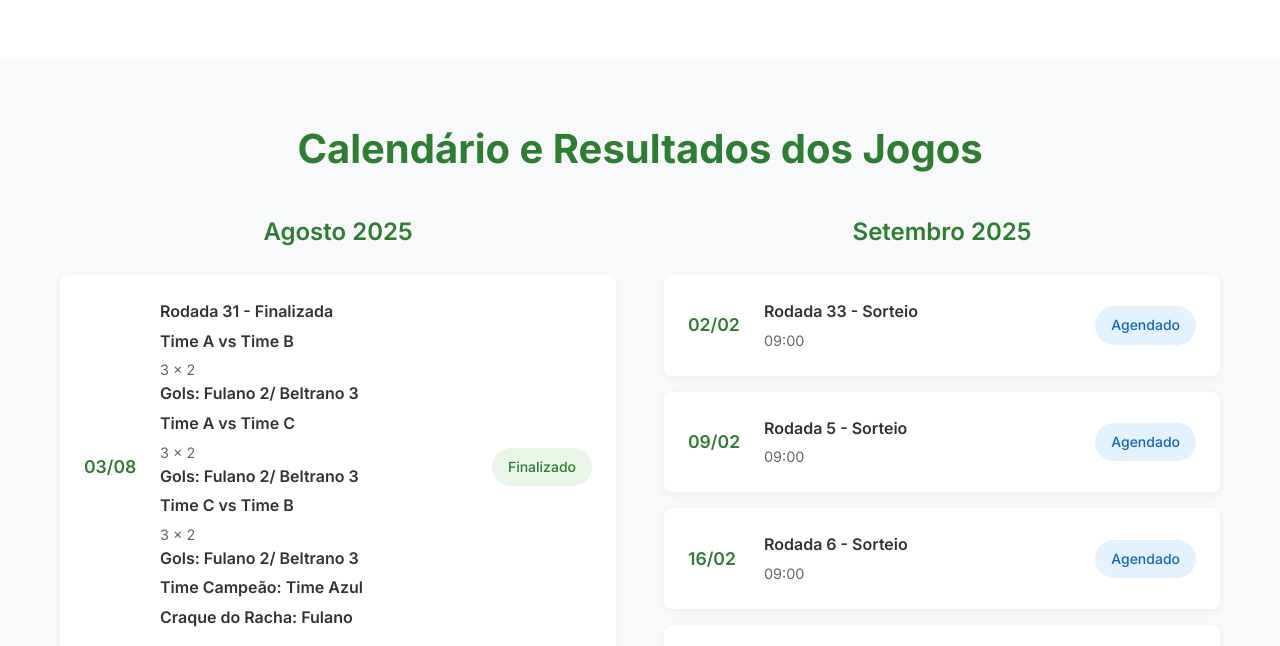
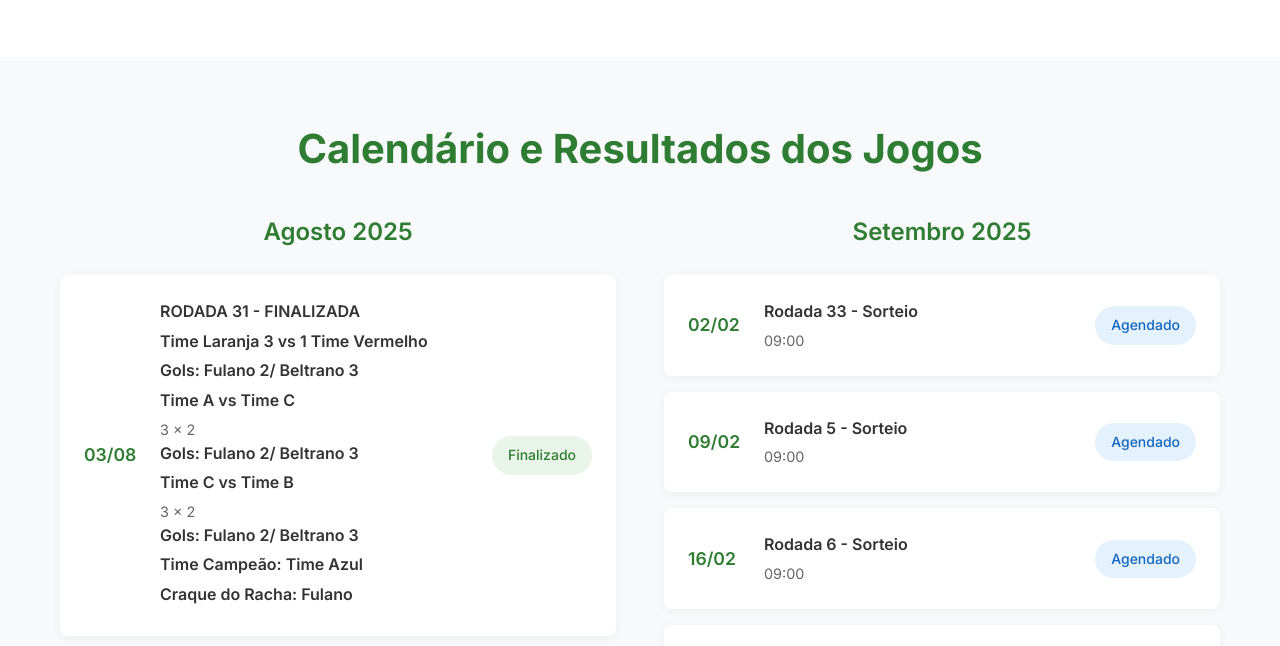
Before and after one commit to AmigosdoJuventus/amigos-juventus-site, a plain HTML site: page temporada2025.html in a window 1280 px wide. Shown: the part 759-1405 px from the top of the page. Drawn offline with Linux system fonts and the light colour scheme.

Commit message:
Update temporada2025.html
Alteração de resultados para testes de fonte e espaços entre os dados.

```diff
--- a/temporada2025.html
+++ b/temporada2025.html
@@ -50,7 +50,7 @@
                     <div class="stat-label">Rodadas Programadas</div>
                 </div>
                 <div class="stat-card">
-                    <div class="stat-number">30</div>
+                    <div class="stat-number">31</div>
                     <div class="stat-label">Rodadas Realizadas</div>
                 </div>
                 <div class="stat-card">
@@ -72,16 +72,18 @@
                         <div class="game-item completed">
                             <div class="game-date">03/08</div>
                             <div class="game-info">
-                                <div class="game-teams">Rodada 31 - Finalizada</div>
-                                <div class="game-teams">Time A vs Time B</div>
+                                <div class="game-teams">RODADA 31 - FINALIZADA</div>
+                                <div class="game-teams">Time Laranja 3 vs 1 Time Vermelho</div>
+                                <div class="game-teams">Gols: Fulano 2/ Beltrano 3</div>
+
+                                <div class="game-teams">Time A vs Time C</div>
                                 <div class="game-result">3 x 2</div>
                                 <div class="game-teams">Gols: Fulano 2/ Beltrano 3</div>
-                                 <div class="game-teams">Time A vs Time C</div>
+
+                                <div class="game-teams">Time C vs Time B</div>
                                 <div class="game-result">3 x 2</div>
                                 <div class="game-teams">Gols: Fulano 2/ Beltrano 3</div>
-                                 <div class="game-teams">Time C vs Time B</div>
-                                <div class="game-result">3 x 2</div>
-                                <div class="game-teams">Gols: Fulano 2/ Beltrano 3</div>
+
                                 <div class="game-teams">Time Campeão: Time Azul </div>
                                 <div class="game-teams">Craque do Racha: Fulano</div>
                             </div>
```
